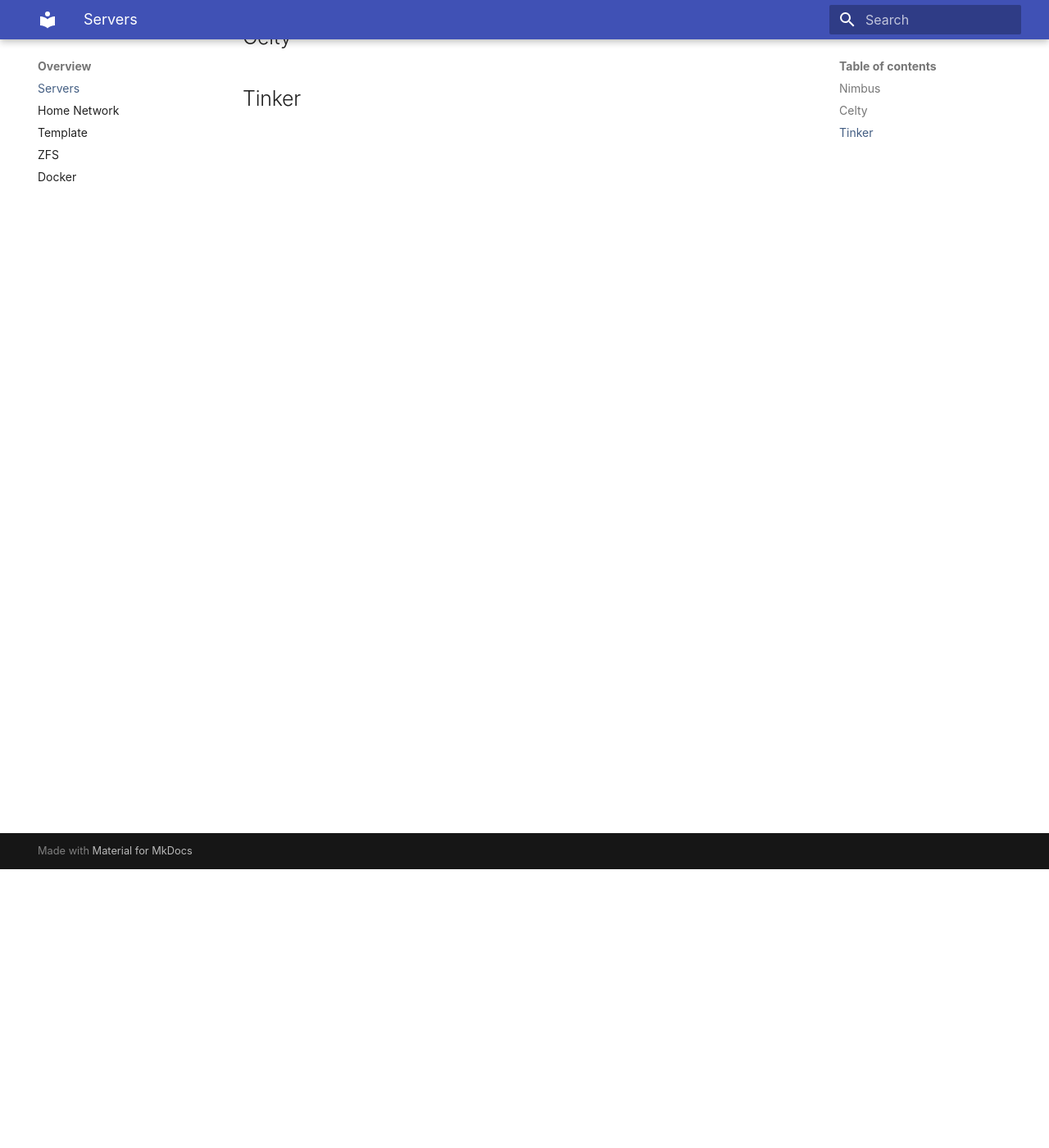
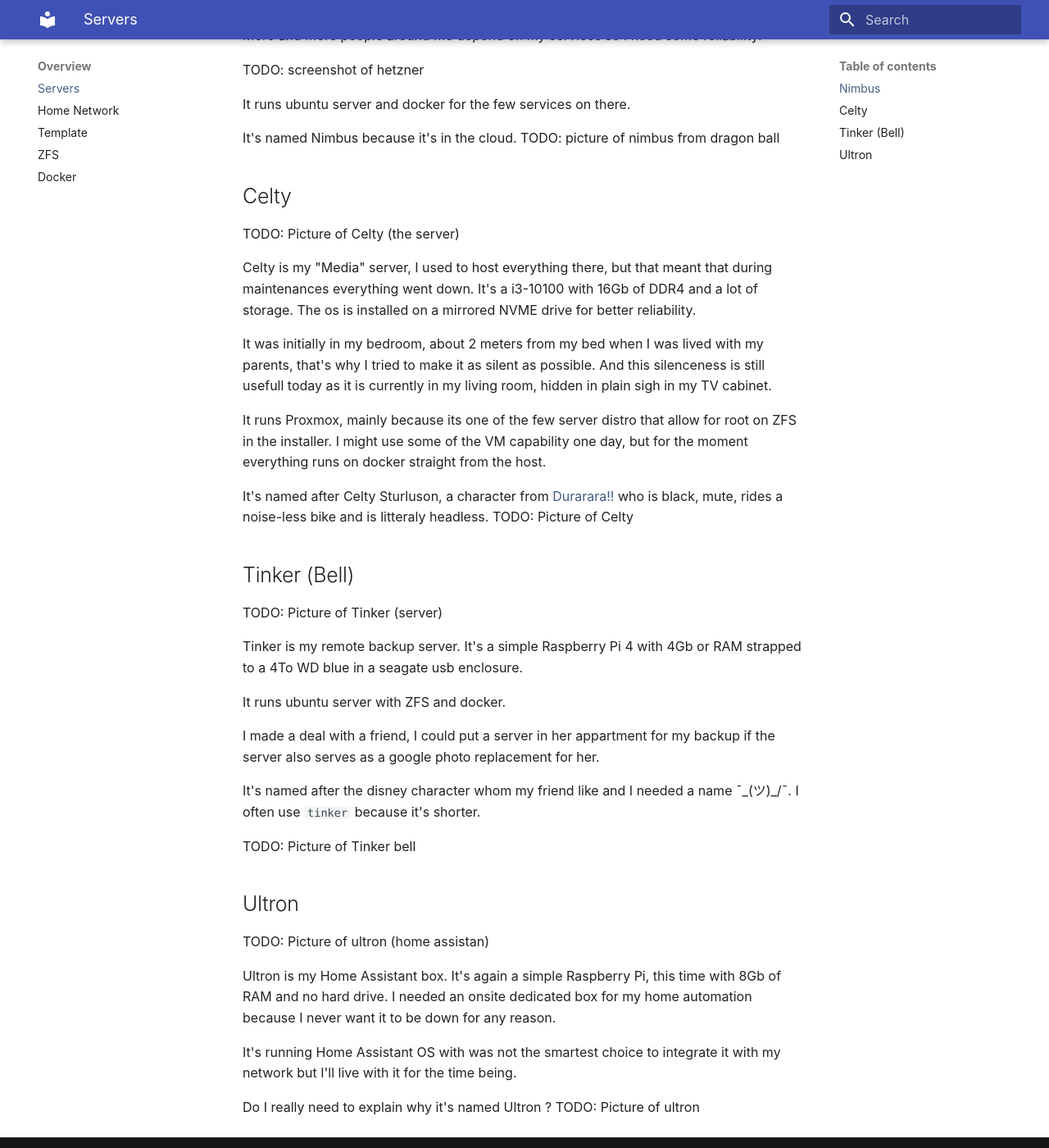
Before and after one commit to xorob0/docs, an MkDocs documentation site: the page built from docs/overview/servers.md, in a window 1280 px wide and 1400 px high, scrolled down 340 px. Shown: the whole window at 82% size. Built offline with MkDocs 1.6.1 and Material for MkDocs 9.7.7, drawn with Linux system fonts in a browser that asks for light colours; some of the changed text lies outside the part shown.

Commit message:
Added server list

```diff
--- a/docs/overview/servers.md
+++ b/docs/overview/servers.md
@@ -1,8 +1,53 @@
 # Servers
-TODO
 
 ## Nimbus
 
+Nimbus is a VPS, hosted on [Hetzner](https://hetzner.com/). It's the cheapest VPS they offer with a single CPU core, 2Gb of RAM and 20Gb of SSD. I added two 10Gb volumes for my ZFS pool.
+
+The reason I went with a VPS over a true selfhosted solution was mainly the availability. More and more people around me depend on my services so I need some reliability.
+
+TODO: screenshot of hetzner
+
+It runs ubuntu server and docker for the few services on there.
+
+It's named Nimbus because it's in the cloud.
+TODO: picture of nimbus from dragon ball
+
 ## Celty
 
-## Tinker
+TODO: Picture of Celty (the server)
+
+Celty is my "Media" server, I used to host everything there, but that meant that during maintenances everything went down.
+It's a i3-10100 with 16Gb of DDR4 and a lot of storage. The os is installed on a mirrored NVME drive for better reliability.
+
+It was initially in my bedroom, about 2 meters from my bed when I was lived with my parents, that's why I tried to make it as silent as possible. And this silenceness is still usefull today as it is currently in my living room, hidden in plain sigh in my TV cabinet.
+
+It runs Proxmox, mainly because its one of the few server distro that allow for root on ZFS in the installer. I might use some of the VM capability one day, but for the moment everything runs on docker straight from the host.
+
+It's named after Celty Sturluson, a character from [Durarara!!](https://en.wikipedia.org/wiki/Durarara!!) who is black, mute, rides a noise-less bike and is litteraly headless.
+TODO: Picture of Celty
+
+## Tinker (Bell)
+
+TODO: Picture of Tinker (server)
+
+Tinker is my remote backup server. It's a simple Raspberry Pi 4 with 4Gb or RAM strapped to a 4To WD blue in a seagate usb enclosure.
+
+It runs ubuntu server with ZFS and docker.
+
+I made a deal with a friend, I could put a server in her appartment for my backup if the server also serves as a google photo replacement for her.
+
+It's named after the disney character whom my friend like and I needed a name ¯\_(ツ)\_/¯. I often use `tinker` because it's shorter.
+
+TODO: Picture of Tinker bell
+
+## Ultron
+
+TODO: Picture of ultron (home assistan)
+
+Ultron is my Home Assistant box. It's again a simple Raspberry Pi, this time with 8Gb of RAM and no hard drive. I needed an onsite dedicated box for my home automation because I never want it to be down for any reason.
+
+It's running Home Assistant OS with was not the smartest choice to integrate it with my network but I'll live with it for the time being.
+
+Do I really need to explain why it's named Ultron ?
+TODO: Picture of ultron
```
